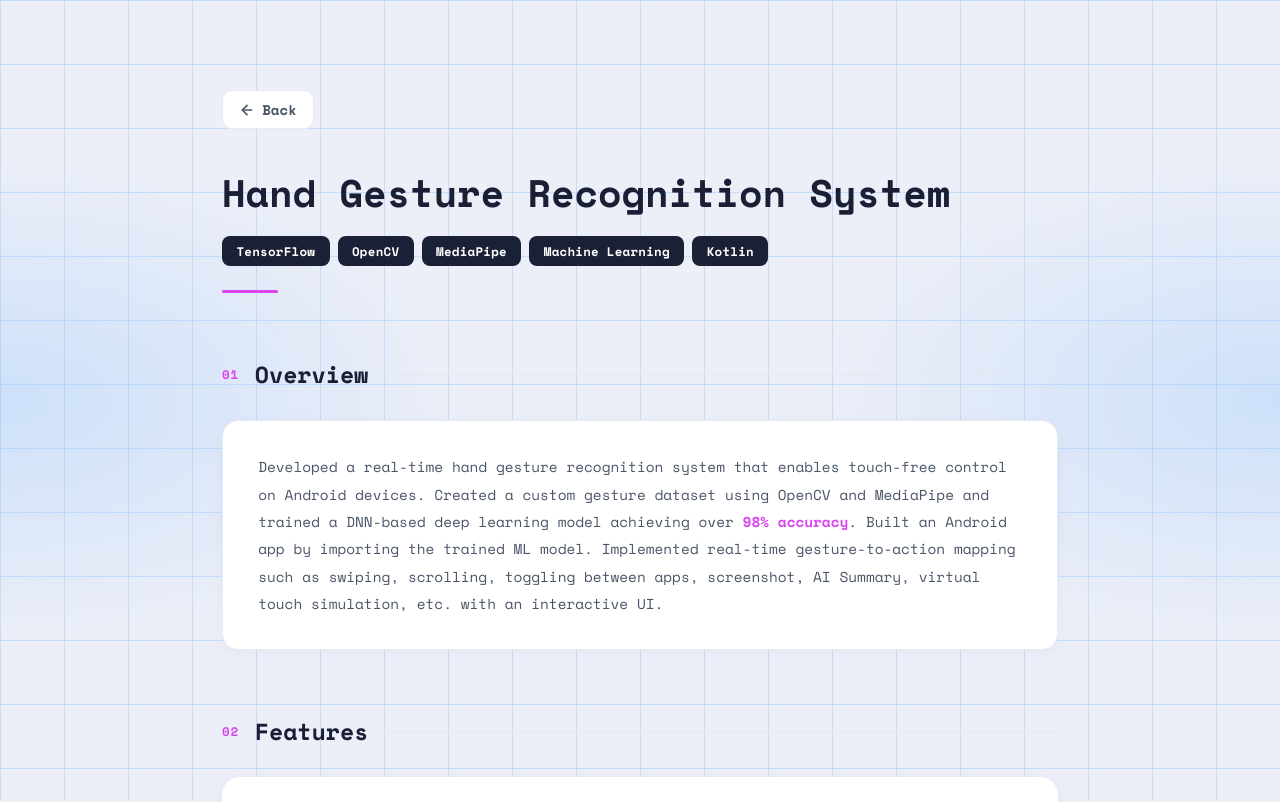
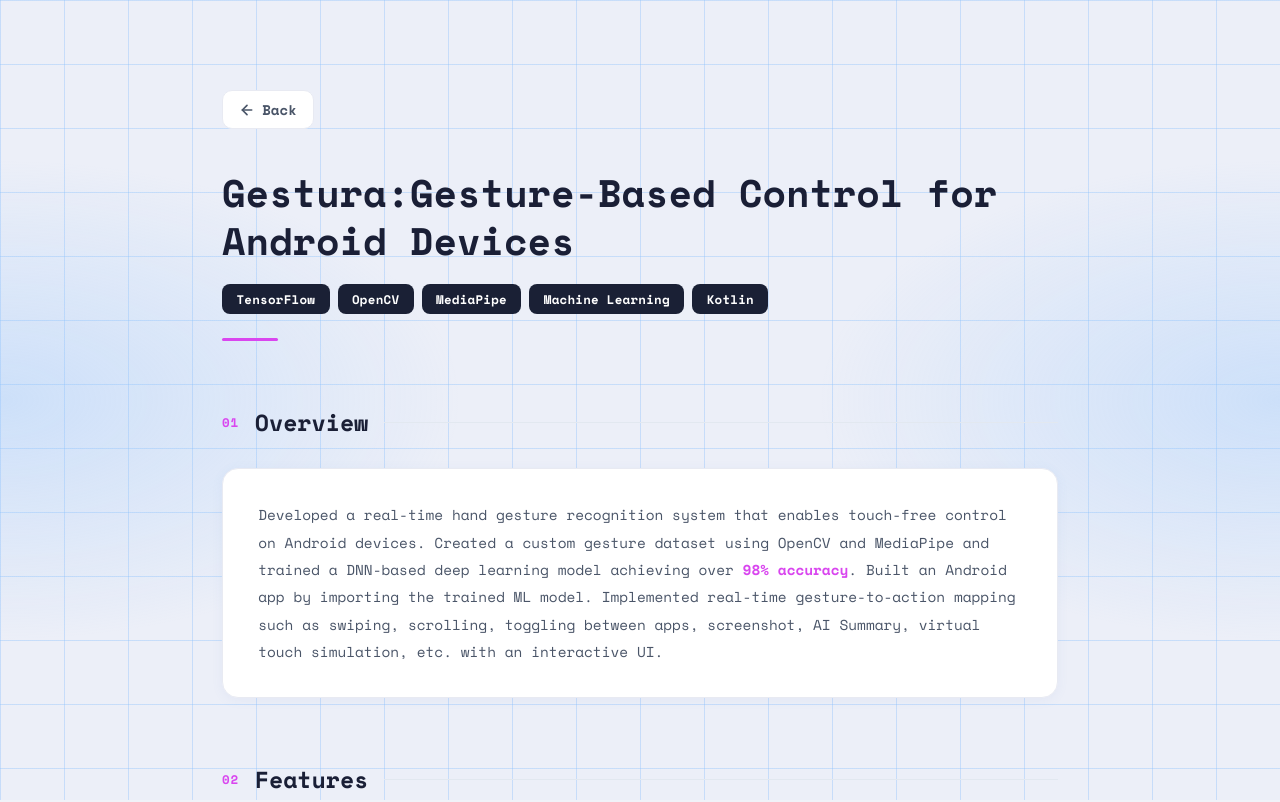
Before and after one commit to gigfrggew/MyPortfolio, a React (Vite) app: page /projects/hand-gesture-recognition in a window 1280 px wide. Shown: the top 802 px of the page. Built offline with nearby package versions, Linux system fonts and the light colour scheme.

Commit message:
final commit2

```diff
--- a/src/components/Projects.jsx
+++ b/src/components/Projects.jsx
@@ -12,7 +12,7 @@ const ArrowIcon = () => (
 const projects = [
   {
     id: '01',
-    title: 'Gest: Gesture-Based Control for Android Devices',
+    title: 'Gestura: Gesture-Based Control for Android Devices',
     description:
       'This project allows people to control their mobile phone using simple hand movements instead of touching the screen. By just moving their hand in front of the camera, users can perform actions like scrolling, clicking, or navigating between apps. It works in real time and does not require any extra devices or sensors. The system is designed to be easy to use,  where touching the phone is difficult or not safe.Overall, it aims to make use of   smartphone conveineint in every situations',
     tags: ['TensorFlow', 'Opencv', 'Mediapipe', 'Machine Learning', 'Kotlin'],
--- a/src/pages/CarRental.jsx
+++ b/src/pages/CarRental.jsx
@@ -107,7 +107,7 @@ const CarRental = () => {
                 <li>Implemented user authentication and authorization using JWT.</li>
                 <li>Created RESTful APIs for managing users, cars, and booking operations.</li>
                 <li>Integrated MongoDB database for storing car listings, user data, and booking records.</li>
-                <li>Enabled users to select pickup location, date, and confirm bookings بسهولة.</li>
+                <li>Enabled users to select pickup location, date, and confirm bookings</li>
                 <li>Designed an admin dashboard to add, update, and manage car listings and bookings.</li>
                 <li>Ensured smooth user experience with real-time updates and efficient data handling.</li>
               </ul>
--- a/src/pages/HandGestureProject.jsx
+++ b/src/pages/HandGestureProject.jsx
@@ -58,7 +58,7 @@ const HandGestureProject = () => {
 
         {/* ── Project Hero ── */}
         <header className="hg-hero">
-          <h1 className="hg-project-title">Hand Gesture Recognition System</h1>
+          <h1 className="hg-project-title">Gestura:Gesture-Based Control for Android Devices</h1>
           <div className="hg-tags">
             {tags.map((tag) => (
               <span key={tag} className="hg-tag">{tag}</span>
```
